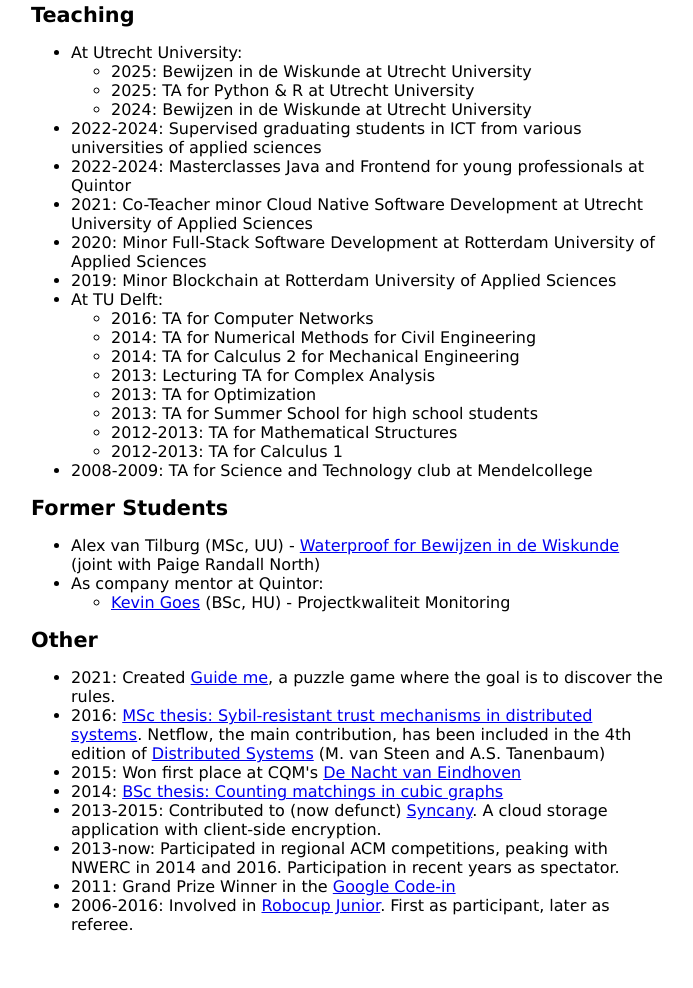
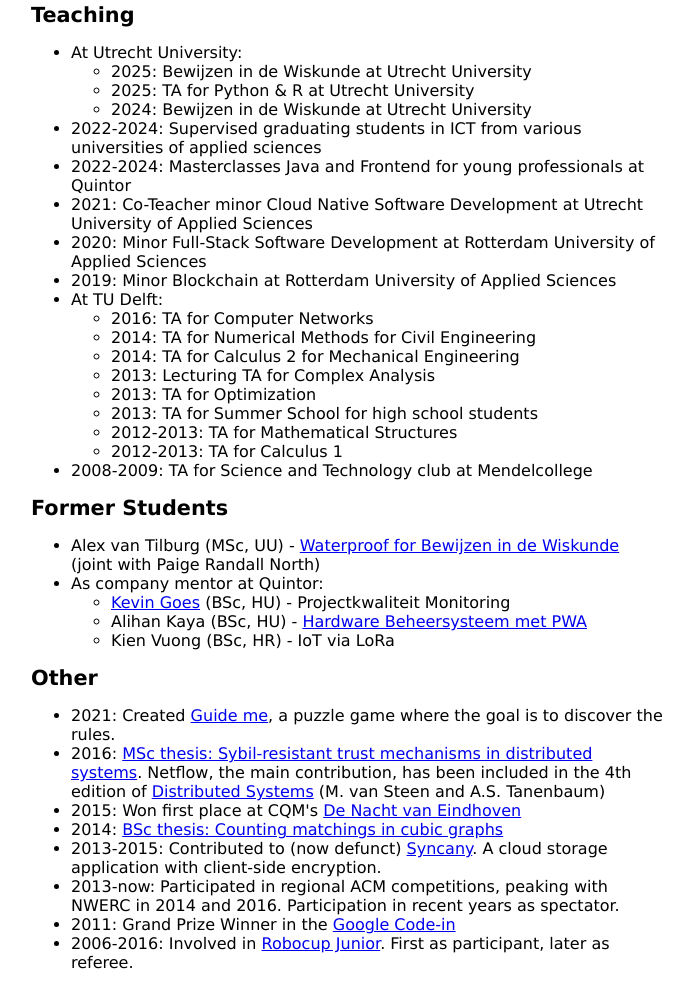
Before and after one commit to pimotte-agents/personalwebsite, a plain HTML site: page public/index.html in a window 1280 px wide. Shown: the part 1163-2151 px from the top of the page, without its empty margins (293-986 px from the left). Before the commit the page ends 2113 px from the top, so only its background shows below. Drawn offline with Linux system fonts and the light colour scheme.

Commit message:
Students

```diff
--- a/public/index.html
+++ b/public/index.html
@@ -107,6 +107,8 @@
                 <li>As company mentor at Quintor:</li>
                 <ul>
                     <li><a href="https://www.linkedin.com/in/kevin-goes-4bb3521a4/">Kevin Goes</a> (BSc, HU) - Projectkwaliteit Monitoring</li>
+                    <li>Alihan Kaya (BSc, HU) - <a href="https://docs.google.com/document/d/1AinIhW87OiDYJnW_-Y2V81eRjPEqZ5po/edit?usp=sharing&ouid=116620411444842333735&rtpof=true&sd=true">Hardware Beheersysteem met PWA</a></li>
+                    <li>Kien Vuong (BSc, HR) - IoT via LoRa</li>
                 </ul>
             </ul>
         </section>
```
